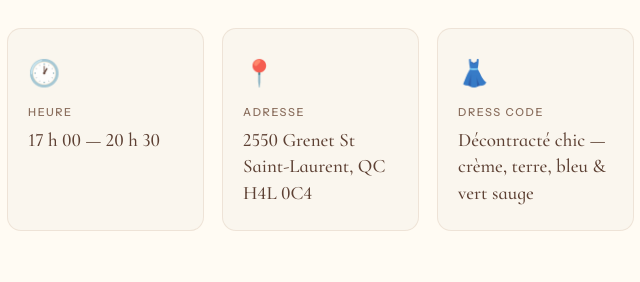
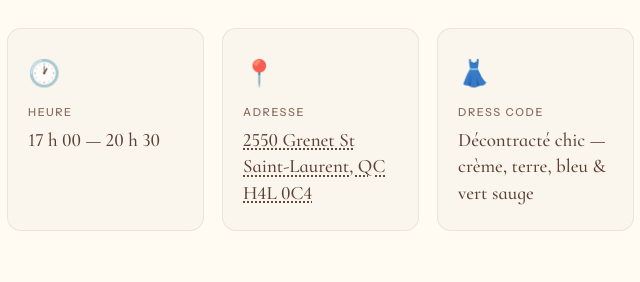
Before and after one commit to shadow2256/ace-baby-shower, a plain HTML site: page index.html in a window 1280 px wide. Shown: the part 940-1222 px from the top of the page, 427-1067 px from the left. Drawn offline with Linux system fonts and the light colour scheme; no server answers; a web font is replaced by a local one.

Commit message:
feat: address links to Google Maps (opens native map app)

```diff
--- a/index.html
+++ b/index.html
@@ -659,7 +659,7 @@ footer .signature {
     <div class="detail-card">
       <div class="ico">📍</div>
       <div class="lbl">Adresse</div>
-      <div class="val">2550 Grenet St<br>Saint-Laurent, QC H4L 0C4</div>
+      <div class="val"><a href="https://maps.google.com/?q=2550+Grenet+St,+Saint-Laurent,+QC+H4L+0C4" target="_blank" style="color:inherit;text-decoration:underline dotted;text-underline-offset:3px;">2550 Grenet St<br>Saint-Laurent, QC H4L 0C4</a></div>
     </div>
     <div class="detail-card">
       <div class="ico">👗</div>
```
